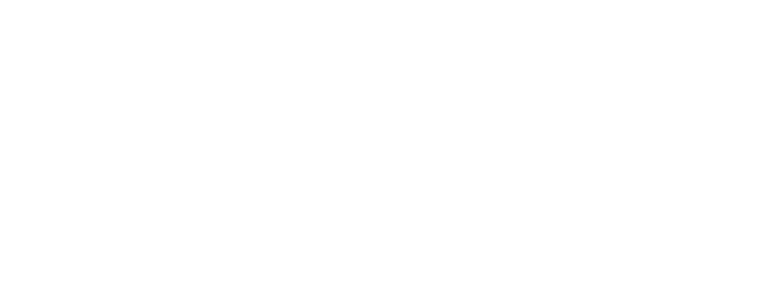
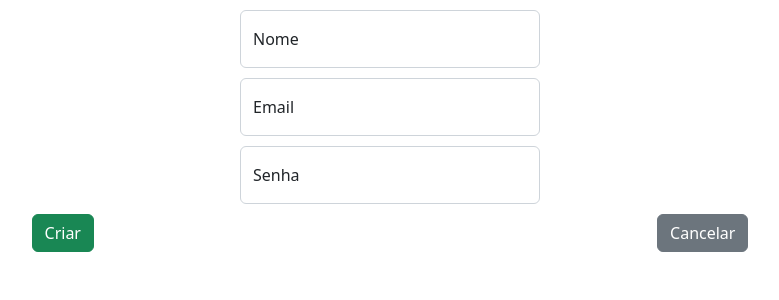
Before and after one commit to andremoraes98/fisio, a React (Create React App) app: page /create-customer in a window 1280 px wide. Before the commit this address had no page. Shown: the top 300 px of the page, without its empty margins (250-1029 px from the left). Built offline with nearby package versions, Linux system fonts and the light colour scheme.

Commit message:
feat: criação da página CreateCustomer

```diff
--- a/src/App.tsx
+++ b/src/App.tsx
@@ -1,6 +1,7 @@
 import React from 'react';
 import {Routes, Route} from 'react-router-dom';
 import Calendar from './pages/Calendar';
+import CreateCustomer from './pages/CreateCustomer';
 import Home from './pages/Home';
 import Login from './pages/Login';
 import Redirect from './pages/Redirect';
@@ -11,6 +12,7 @@
 			<Route path='/login' element={<Login />}/>
 			<Route path='/home' element={<Home />}/>
 			<Route path='/calendar' element={<Calendar />}/>
+			<Route path='/create-customer' element={<CreateCustomer />}/>
 			<Route path='/' element={<Redirect />}/>
 		</Routes>
 	);
--- /dev/null
+++ b/src/pages/CreateCustomer/index.tsx
@@ -0,0 +1,97 @@
+import React, {useState, type FC} from 'react';
+import {Button, FloatingLabel, Form} from 'react-bootstrap';
+import {useNavigate} from 'react-router-dom';
+
+type FormInfos = {
+	name: string;
+	email: string;
+	password: string;
+};
+
+const CreateCustomer: FC = () => {
+	const navigate = useNavigate();
+	const [formInfos, setFormInfos] = useState<FormInfos>({
+		name: '',
+		email: '',
+		password: '',
+	});
+
+	const {name, email, password} = formInfos;
+
+	const handleInputFormChange = (e: React.ChangeEvent<HTMLInputElement>) => {
+		const {id, value} = e.target;
+		setFormInfos(prevState => ({...prevState, [id]: value}));
+	};
+
+	const handleSubmit = (e: React.FormEvent<HTMLFormElement>) => {
+		e.preventDefault();
+		navigate('/home');
+	};
+
+	return (
+		<Form
+			onSubmit={handleSubmit}
+		>
+			<FloatingLabel
+				controlId='name'
+				label='Nome'
+				className='login-input'
+			>
+				<Form.Control
+					type='text'
+					placeholder='Nome'
+					value={name}
+					onChange={handleInputFormChange}
+				/>
+			</FloatingLabel>
+
+			<FloatingLabel
+				controlId='email'
+				label='Email'
+				className='login-input'
+			>
+				<Form.Control
+					type='email'
+					placeholder='name@example.com'
+					value={email}
+					onChange={handleInputFormChange}
+				/>
+			</FloatingLabel>
+
+			<FloatingLabel
+				controlId='password'
+				label='Senha'
+				className='login-input'
+			>
+				<Form.Control
+					type='password'
+					placeholder='Senha'
+					value={password}
+					onChange={handleInputFormChange}
+				/>
+			</FloatingLabel>
+
+			<div className='flex-center-around'>
+				<div>
+					<Button
+						variant='success'
+						type='submit'
+					>
+            Criar
+					</Button>
+				</div>
+
+				<div>
+					<Button
+						variant='secondary'
+						type='button'
+					>
+            Cancelar
+					</Button>
+				</div>
+			</div>
+		</Form>
+	);
+};
+
+export default CreateCustomer;
```
